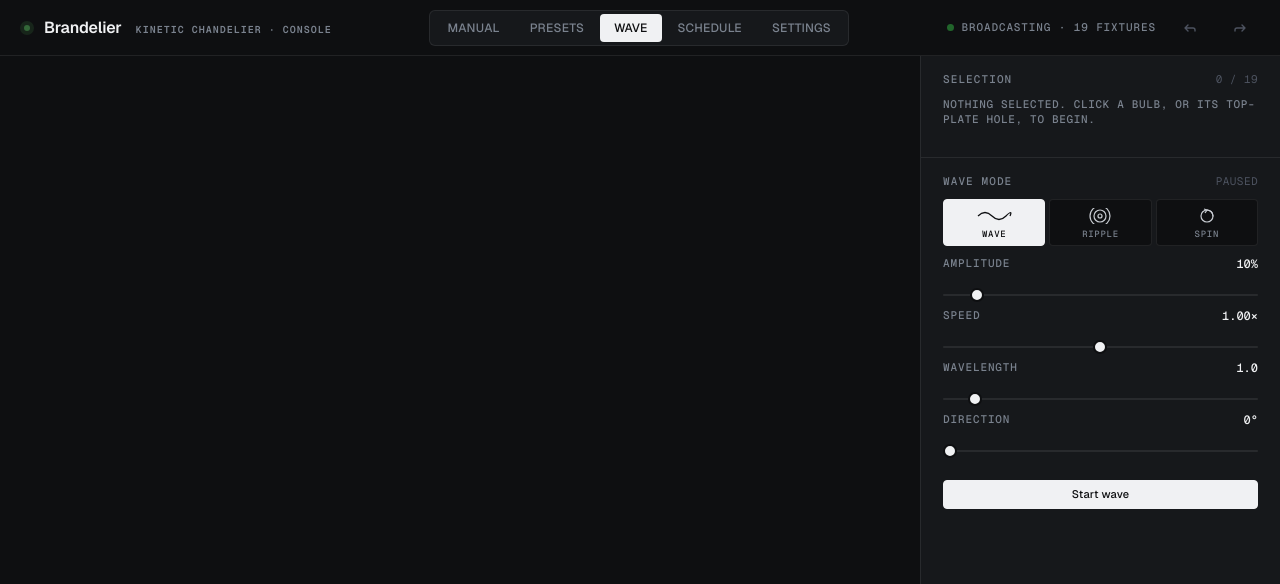
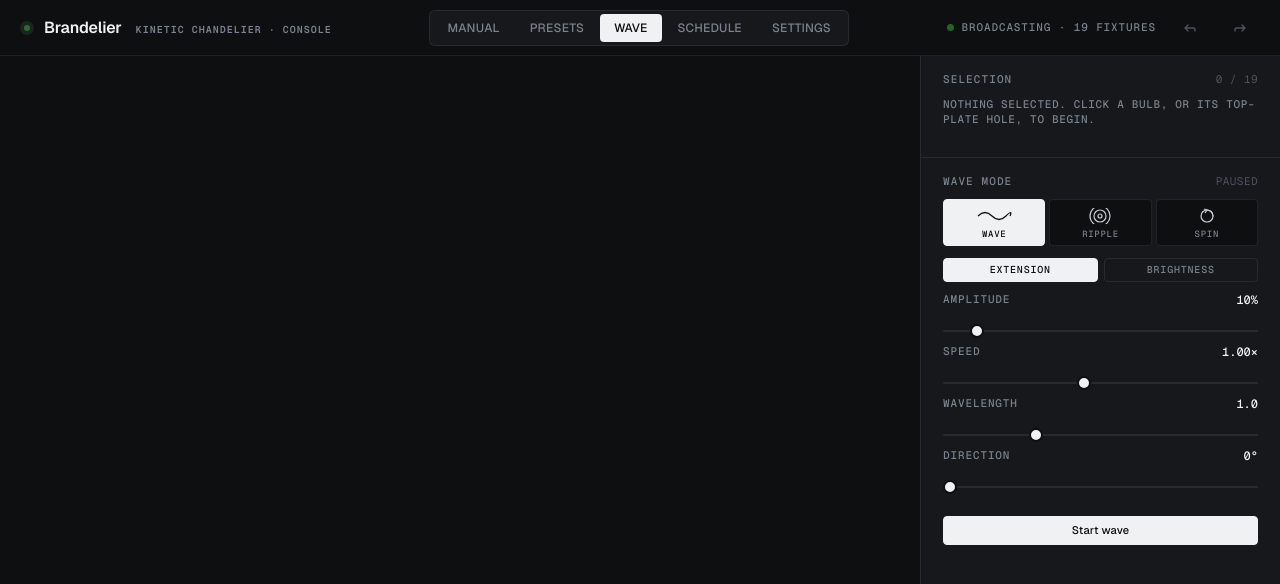
Before and after one commit to ShaneEverittM/brandelier, a React (Vite) app in the folder ui/: page / in a window 1280 px wide. Both pictures are taken after a click on the tab "WAVE". Shown: the top 584 px of the page. Built offline with nearby package versions, Linux system fonts and the light colour scheme; no server answers.

Commit message:
Brightness can be waved. Sliders with a wide range are quadratic.

```diff
--- a/ui/src/App.tsx
+++ b/ui/src/App.tsx
@@ -70,7 +70,7 @@ function App() {
     }, 300);
     return () => clearTimeout(id);
   }, [maxLength]);
-  const [wave, setWave] = useState<Wave>({ pattern: 'sine', amp: 0.1, speed: 1.0, wavelength: 1.0, direction: 0, spinPeriod: 30 });
+  const [wave, setWave] = useState<Wave>({ pattern: 'sine', target: 'extension', amp: 0.1, speed: 1.0, wavelength: 1.0, direction: 0, spinPeriod: 30 });
   const [isPlaying, setIsPlaying] = useState(false);
   const [camera, setCamera] = useState<Camera>({ yaw: -0.35, elevation: 0.28 });
   const [orbiting, setOrbiting] = useState(false);
@@ -356,10 +356,11 @@ function App() {
           const omega = 2 * Math.PI * wave.speed * 0.04;
           const v = Math.sin(omega * t - phaseOffset);
           const offset = v * wave.amp * 0.4;
-          next[id] = {
-            pos: Math.max(0, Math.min(1, base.pos + offset)),
-            bright: base.bright,
-          };
+          if (wave.target === 'brightness') {
+            next[id] = { pos: base.pos, bright: Math.max(0, Math.min(1, base.bright + offset)) };
+          } else {
+            next[id] = { pos: Math.max(0, Math.min(1, base.pos + offset)), bright: base.bright };
+          }
         });
       }
       setBulbState(next);
--- a/ui/src/components/WavePanel.tsx
+++ b/ui/src/components/WavePanel.tsx
@@ -1,6 +1,6 @@
 import type { ReactNode } from 'react';
 
-import type { Wave, WavePattern } from '../types';
+import type { Wave, WavePattern, WaveTarget } from '../types';
 
 const PATTERNS: { id: WavePattern; name: string; icon: ReactNode }[] = [
   { id: 'sine', name: 'Wave', icon: <path d="M2 8 Q 9 1 16 8 T 30 8 T 34 8" /> },
@@ -27,6 +27,9 @@ const PATTERNS: { id: WavePattern; name: string; icon: ReactNode }[] = [
     ),
   },
 ];
+
+const fromQuad = (t: number, min: number, max: number) => min + (max - min) * t * t;
+const toQuad = (v: number, min: number, max: number) => Math.sqrt((v - min) / (max - min));
 
 function formatPeriod(s: number): string {
   if (s < 60) return `${s}s`;
@@ -76,16 +79,32 @@ export function WavePanel({ wave, onWave, isPlaying, onPlay, onStop }: Props) {
           </div>
           <input
             type="range"
-            min="5"
-            max="3600"
-            step="1"
-            value={wave.spinPeriod}
+            min="0"
+            max="1"
+            step="0.001"
+            value={toQuad(wave.spinPeriod, 5, 3600)}
             disabled={isPlaying}
-            onChange={(e) => onWave({ ...wave, spinPeriod: parseInt(e.target.value) })}
+            onChange={(e) => onWave({ ...wave, spinPeriod: Math.round(fromQuad(parseFloat(e.target.value), 5, 3600)) })}
           />
         </>
       ) : (
         <>
+          <div className="target-radio">
+            {(['extension', 'brightness'] as WaveTarget[]).map((t) => (
+              <label key={t} className={wave.target === t ? 'active' : ''}>
+                <input
+                  type="radio"
+                  name="wave-target"
+                  value={t}
+                  checked={wave.target === t}
+                  disabled={isPlaying}
+                  onChange={() => onWave({ ...wave, target: t })}
+                />
+                {t.charAt(0).toUpperCase() + t.slice(1)}
+              </label>
+            ))}
+          </div>
+
           <div className="row">
             <label>Amplitude</label>
             <span className="value">{Math.round(wave.amp * 100)}%</span>
@@ -106,12 +125,12 @@ export function WavePanel({ wave, onWave, isPlaying, onPlay, onStop }: Props) {
           </div>
           <input
             type="range"
-            min="0.01"
-            max="2"
-            step="0.01"
-            value={wave.speed}
+            min="0"
+            max="1"
+            step="0.001"
+            value={toQuad(wave.speed, 0.01, 5)}
             disabled={isPlaying}
-            onChange={(e) => onWave({ ...wave, speed: parseFloat(e.target.value) })}
+            onChange={(e) => onWave({ ...wave, speed: fromQuad(parseFloat(e.target.value), 0.01, 5) })}
           />
 
           <div className="row">
@@ -120,12 +139,12 @@ export function WavePanel({ wave, onWave, isPlaying, onPlay, onStop }: Props) {
           </div>
           <input
             type="range"
-            min="0.2"
-            max="10"
-            step="0.1"
-            value={wave.wavelength}
+            min="0"
+            max="1"
+            step="0.001"
+            value={toQuad(wave.wavelength, 0.2, 10)}
             disabled={isPlaying}
-            onChange={(e) => onWave({ ...wave, wavelength: parseFloat(e.target.value) })}
+            onChange={(e) => onWave({ ...wave, wavelength: fromQuad(parseFloat(e.target.value), 0.2, 10) })}
           />
 
           {wave.pattern !== 'ripple' && (
--- a/ui/src/styles.css
+++ b/ui/src/styles.css
@@ -400,6 +400,38 @@ body {
   cursor: default;
 }
 
+.target-radio {
+  display: grid;
+  grid-template-columns: 1fr 1fr;
+  gap: 6px;
+  margin-bottom: 12px;
+}
+.target-radio label {
+  display: flex;
+  align-items: center;
+  justify-content: center;
+  gap: 6px;
+  padding: 6px 0;
+  border: 0.5px solid var(--rule);
+  border-radius: 4px;
+  font: 500 10px/1 var(--mono);
+  color: var(--ink-3);
+  cursor: pointer;
+  user-select: none;
+  transition: background 0.1s, color 0.1s;
+}
+.target-radio label:hover {
+  background: var(--paper-3);
+}
+.target-radio label.active {
+  background: var(--ink);
+  border-color: var(--ink);
+  color: var(--paper);
+}
+.target-radio input[type='radio'] {
+  display: none;
+}
+
 .pattern-grid {
   display: grid;
   grid-template-columns: repeat(3, 1fr);
--- a/ui/src/types.ts
+++ b/ui/src/types.ts
@@ -24,8 +24,11 @@ export type BulbStatusMap = Record<BulbId, BulbStatusEntry>;
 export type Camera = { yaw: number; elevation: number };
 
 export type WavePattern = 'sine' | 'ripple' | 'spin';
+export type WaveTarget = 'extension' | 'brightness';
+
 export type Wave = {
   pattern: WavePattern;
+  target: WaveTarget;
   amp: number;
   speed: number;
   wavelength: number;
```
